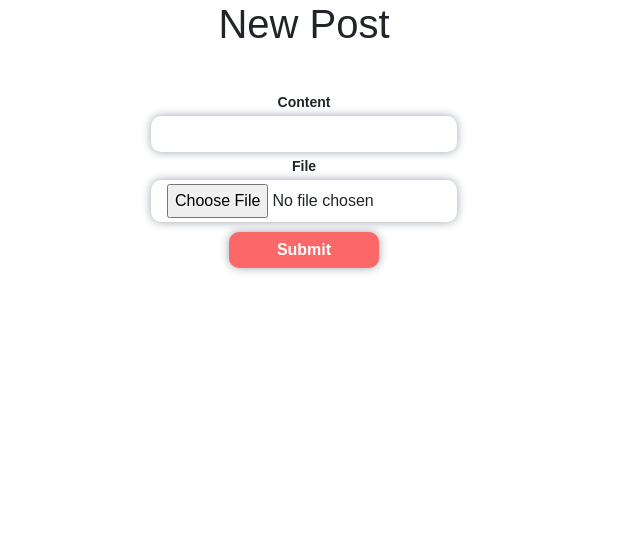
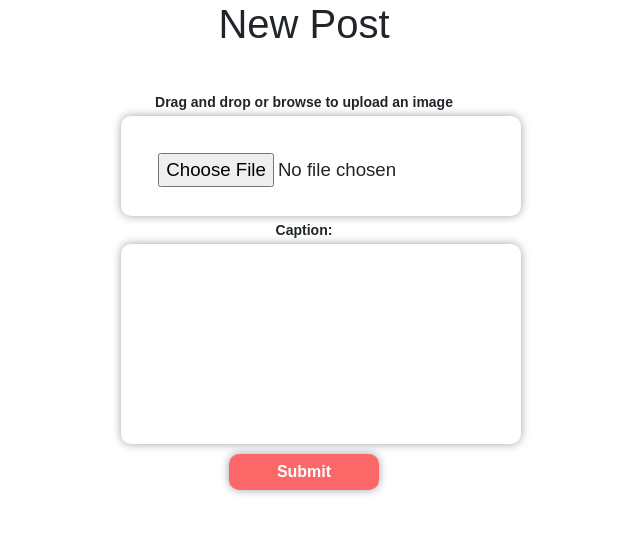
Before and after one commit to valerieyang00/petspace-p3-client, a React (Create React App) app: page /posts/new in a window 1280 px wide. Shown: the top 534 px of the page, without its empty margins (336-976 px from the left). Built offline with nearby package versions, Linux system fonts and the light colour scheme.

Commit message:
added text to forms

```diff
--- a/src/App.css
+++ b/src/App.css
@@ -79,3 +79,9 @@ button{
   color: #fff;
   border-radius:10px;
 }
+
+
+
+input:focus + label {
+  outline: 2px solid;
+}
--- a/src/components/pages/NewPost.jsx
+++ b/src/components/pages/NewPost.jsx
@@ -23,13 +23,15 @@ export default function NewPost({ currentUser, setCurrentUser }){
     const inputRef = useRef(null)
     const [formImg, setFormImg] = useState('')
 
+    const [formStyle, setFormStyle] = useState('')
+    const [imgSelected, setImgSelected] = useState('')
 
     const navigate = useNavigate()
 
     const handleFileInputChange = (e) => {
         const file = e.target.files[0]
         previewFile(file);
-        setFormImg(file)
+        // setFormImg(file)
     }
 
 
@@ -66,32 +68,76 @@ export default function NewPost({ currentUser, setCurrentUser }){
 		}
 	}
     // console.log("NEW POST",currentUser)
+
+    const [formText, setFormText] = useState('Drag and drop or browse to upload an image')
+    const [formSize, setFormSize] = useState('100px')
+    const [formWidth, setFormWidth] = useState('400px')
+    const [padding, setPadding] = useState('2em')
+    const [left, setLeft] = useState('-30px')
+  const handleFormStyle = (e) => {
+    if(previewSource != ""){
+        setFormStyle('transparent')
+        setFormText('Image uploaded successfully! Wrong image? Click to upload a new one.')
+        setFormSize('45px')
+        setFormWidth('109px')
+        setPadding('4px 16px')
+        setLeft('-10px')
+    }
+  }
+
+    useEffect(() => {
+        handleFormStyle()
+    }, [previewSource])
+
+
+
     return(
         <div>
             <h1>New Post</h1>
             <form>
-                <label htmlFor="content">Content</label>
-                <input type="text" name="content" id="content" value={content} onChange={(e) => setContent(e.target.value)}/>
-
-                <label htmlFor="file">File</label>
+            <label htmlFor="file" >{formText} </label>
                 <input
                     type = "file"
-                    name = "image"
+                    // title = "Browse Files or Drag and drop "
                     id = "image"
                     ref = {inputRef}
-
                     onChange={handleFileInputChange}
                     value={fileInputState}
-                />
+                    style= {{
+                        padding: padding,
+                        height: formSize,
+                        fontSize: "14pt",
+                        width: formWidth,
+                        color : formStyle,
+                        left: left,
+                        position: "relative",
+                        accept: ".jpg, .jpeg, .png"
+
+                    }}
+                    />
+                     {previewSource && ( //If previewSource is true, then show the image
+                <img
+                src={previewSource} alt="User uploaded image"
+                style={{height: '400px', width: '500px', position: 'relative', left: '-90px'}}
+
+            />
+
+            )}
+
+                <label htmlFor="content">Caption: </label>
+                <input
+                    type="text"
+                    name="content"
+                    id="content"
+                    value={content}
+                    onChange={(e) => setContent(e.target.value)}
+                   style= {{height: "200px", fontSize: "14pt", width: "400px", left: "-30px", top: "00px", position: "relative"}}
+                    />
+
 
                 <button type="submit" style = {{backgroundColor: '#FC6767', width: '150px' }} onClick={handleCreate}>Submit</button>
             </form>
-            {previewSource && ( //If previewSource is true, then show the image
-                <img
-                src={previewSource} alt="User uploaded image"
-                style={{height: '300px'}}
-            />
-            )}
+
         </div>
     )
 }
--- a/src/components/pages/Register.jsx
+++ b/src/components/pages/Register.jsx
@@ -1,4 +1,4 @@
-import { useState, useRef } from 'react'
+import { useState, useRef,useEffect } from 'react'
 import axios from 'axios'
 import jwt_decode from 'jwt-decode'
 import { Navigate, Link } from 'react-router-dom'
@@ -9,7 +9,7 @@ export default function Register({ currentUser, setCurrentUser }) {
 	const [email, setEmail] = useState('')
 	const [password, setPassword] = useState('')
 	const [msg, setMsg] = useState('')
-
+	const [formText, setFormText] = useState('No profile photo currently selected')
 	    // Cloudinary
 		const [fileInputState, setFileInputState] = useState('')
 		// const [selectedFile, setSelectedFile] = useState('')
@@ -27,6 +27,17 @@ export default function Register({ currentUser, setCurrentUser }) {
 			setFormImg(file)
 		}
 
+		const handleFormText = (e) => {
+			if( formImg != ""){
+				setFormText('Profile photo uploaded successfully!')
+			}else{
+
+			}
+		  }
+
+			useEffect(() => {
+				handleFormText()
+			}, [formImg])
 
 		// const previewFile = (file) => {
 		// 	const reader = new FileReader();
@@ -128,16 +139,25 @@ export default function Register({ currentUser, setCurrentUser }) {
 									/>
 									<label htmlFor='password'>Password:</label>
 								</div>
+
+
 								<div className="form-floating mb-3">
 									<input className="form-control form-control-sm"
-										placeholder='add a profile photo (optional)...'
+										title='add a profile photo (optional)...'
 										type = "file"
 										name = "image"
 										id = "image"
 										ref = {inputRef}
 										onChange={handleFileInputChange}
 										value={fileInputState}
+										accept=".jpg, .jpeg, .png"
+										style = {{height: '60px', color: 'transparent'}}
+
 									/>
+								<div class="preview">
+   									 <p>{formText}</p>
+  								</div>
+
 									<label htmlFor='file'>Profile Photo:</label>
 								</div>
 
```
